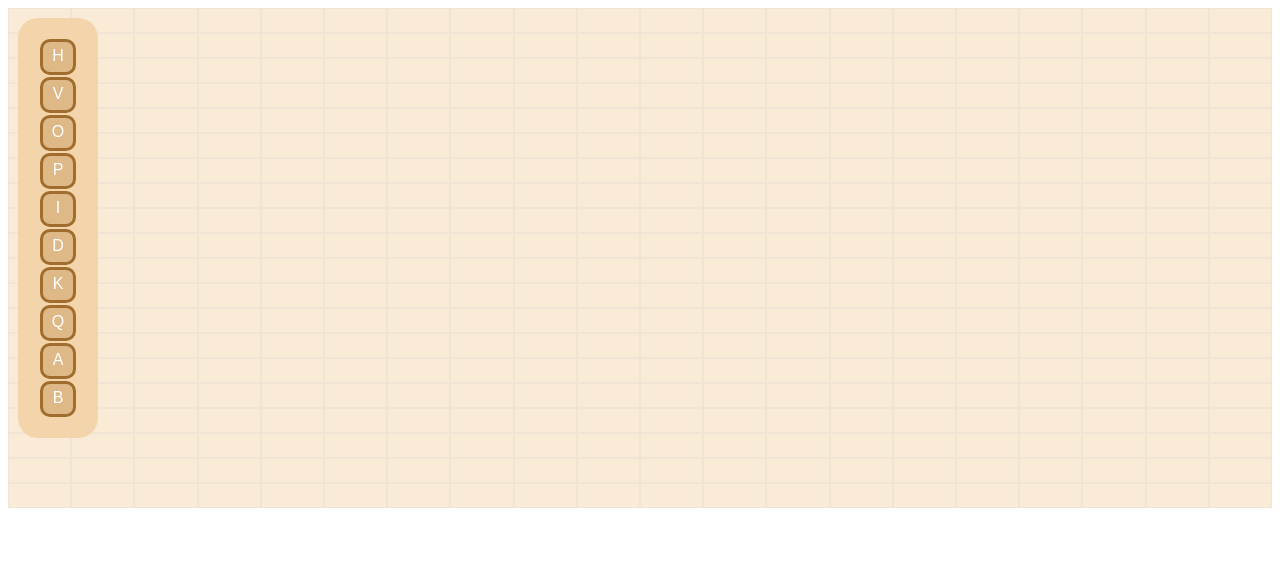
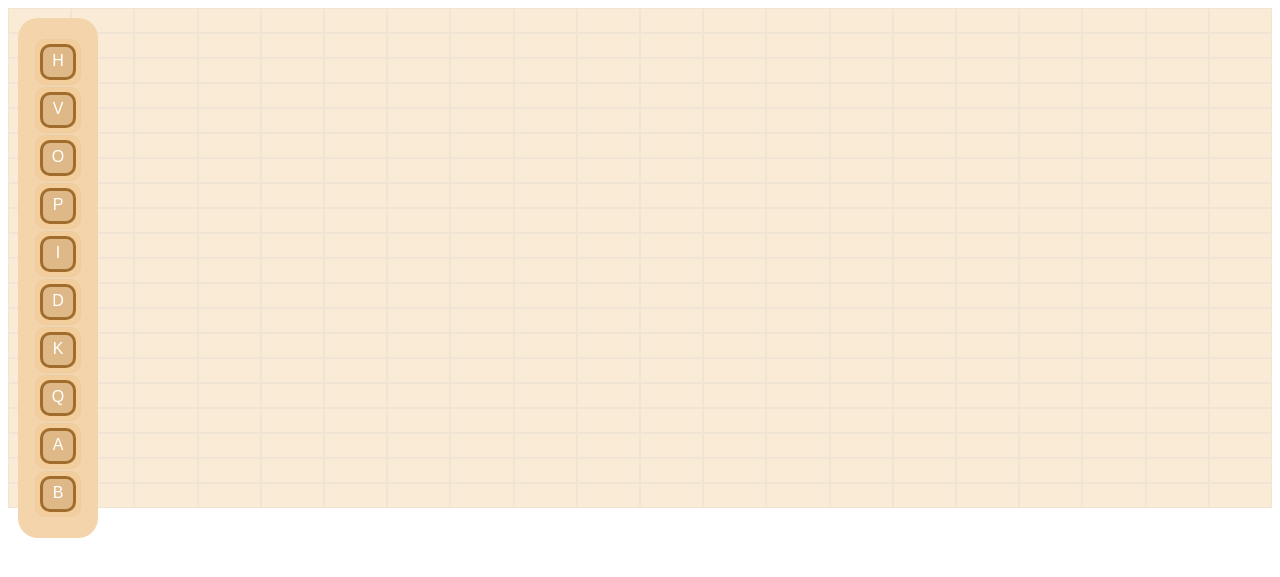
Before and after one commit to bgreenawald/bananagrams, a Flask app: page /1 in a window 1280 px wide. Shown: the top 577 px of the page. Run offline with Flask 2, Linux system fonts and the light colour scheme.

Commit message:
Give bench persistent empty tile spots

```diff
--- a/static/scripts/board.js
+++ b/static/scripts/board.js
@@ -22,7 +22,7 @@ const renderBoard = () => {
 const createTiles = () => {
   const lettersArray = getLetters();
   const tilesArray =  lettersArray.map((letter, index) => {
-    return `<span class="tile" data-tile-id="${index}" draggable="true">${letter}</span>`;
+    return `<div class="cell"><span class="tile" data-tile-id="${index}" draggable="true">${letter}</span></div>`;
   });
 
   return tilesArray;
--- a/static/styles/css/board.css
+++ b/static/styles/css/board.css
@@ -25,6 +25,13 @@
       position: absolute;
       top: 10px;
       left: 10px; }
+      #bench .cell {
+        min-width: 30px;
+        min-height: 30px;
+        padding: 3px;
+        margin: 1px;
+        border-radius: 10px;
+        background-color: #f3ce9c; }
 
 .cell {
   z-index: 50;
@@ -35,7 +42,6 @@
   border: 1px solid rgba(200, 200, 200, 0.2); }
 
   .tile {
-          padding: 5px;
     background-color: #d6a76b;
     z-index: 1;
     color: white;
@@ -44,6 +50,7 @@
     border-radius: 10px;
     width: 20px;
     height: 20px;
+    padding: 5px;
     text-align: center;
     border: 3px solid #a06d2c;
     margin: 1px;
--- a/static/styles/scss/board.scss
+++ b/static/styles/scss/board.scss
@@ -27,6 +27,15 @@
   position: absolute;
   top: 10px;
   left: 10px;
+
+  .cell {
+    min-width: 30px;
+    min-height: 30px;
+    padding: 3px;
+    margin: 1px;
+    border-radius: 10px;
+    background-color: darken(antiquewhite, 13%);
+  }
 }
 
 .cell {
@@ -39,7 +48,6 @@
 }
 
 .tile {
-  padding: 5px;
   background-color: darken(burlywood, 7%);
   z-index: 1;
   color: white;
@@ -48,6 +56,7 @@
   border-radius: 10px;
   width: 20px;
   height: 20px;
+  padding: 5px;
   text-align: center;
   border: 3px solid darken(burlywood, 30%);
   margin: 1px;
```
Lines whose indentation alone changed are shown as unchanged.
